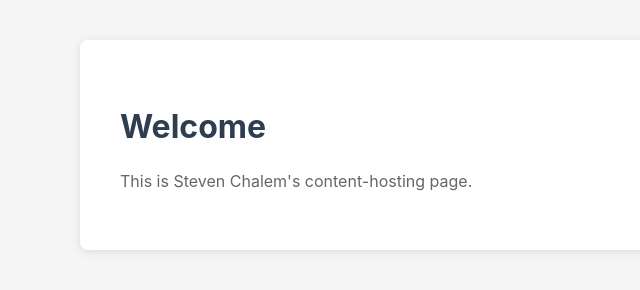
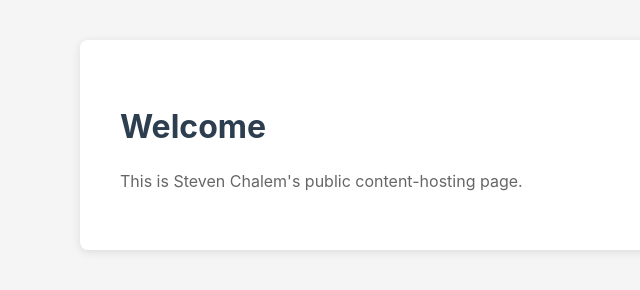
Before and after one commit to stevenchalem/stevenchalem.github.io, a plain HTML site: page index.html in a window 1280 px wide. Shown: the full height of the page, 160-800 px from the left. Drawn offline with Linux system fonts and the light colour scheme.

Commit message:
reword index.html

```diff
--- a/index.html
+++ b/index.html
@@ -32,7 +32,7 @@
 <body>
     <div class="container">
         <h1>Welcome</h1>
-        <p>This is Steven Chalem's content-hosting page.</p>
+        <p>This is Steven Chalem's public content-hosting page.</p>
     </div>
 </body>
 </html>
```
